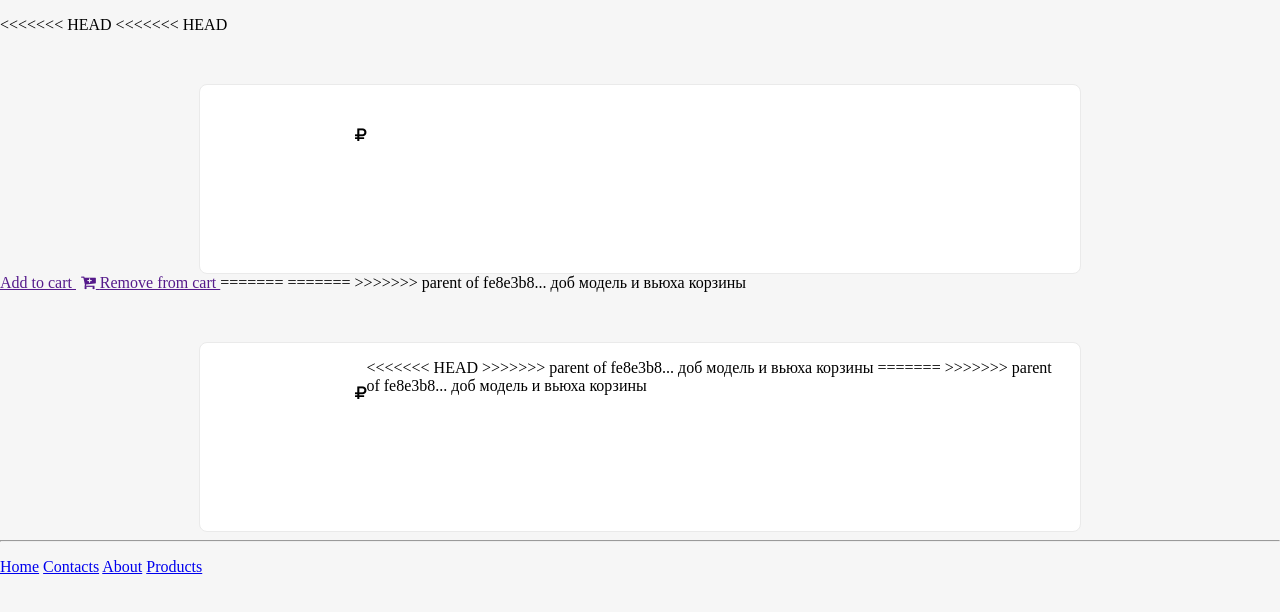
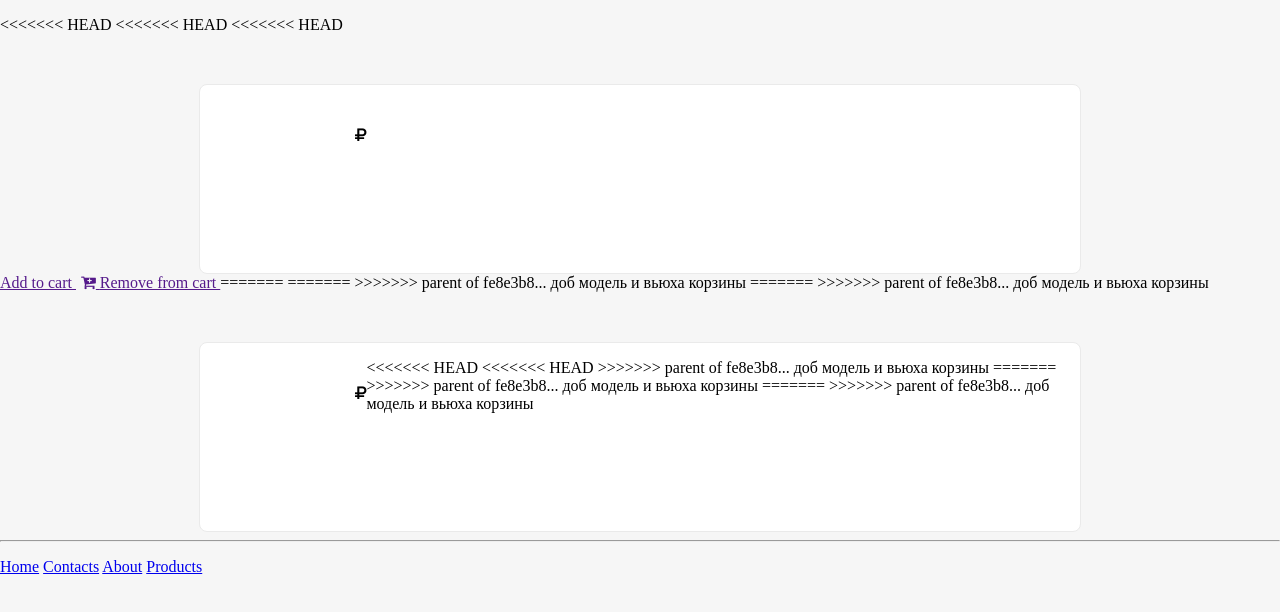
Before and after one commit to Lemonsqz/Myproject, a Django app: template firstap/templates/product/detail.html in a window 1280 px wide. Shown: the part 188-800 px from the top of the page. Run offline with Django 3.2, Linux system fonts and the light colour scheme; the template is opened without the code that fills it, so the values that code supplies are empty.

Commit message:
try to revert

```diff
--- a/firstap/products/models.py
+++ b/firstap/products/models.py
@@ -44,9 +44,12 @@
 class OrderProduct(models.Model):
 <<<<<<< HEAD
 <<<<<<< HEAD
+<<<<<<< HEAD
 	user = models.ForeignKey(settings.AUTH_USER_MODEL,
 								on_delete=models.CASCADE, blank=True, null=False)
 	ordered = models.BooleanField(default=False)
+=======
+>>>>>>> parent of fe8e3b8... доб модель и вьюха корзины
 =======
 >>>>>>> parent of fe8e3b8... доб модель и вьюха корзины
 =======
@@ -64,6 +67,9 @@
 	user = models.ForeignKey(settings.AUTH_USER_MODEL,
 							 on_delete=models.CASCADE)
 <<<<<<< HEAD
+<<<<<<< HEAD
+>>>>>>> parent of fe8e3b8... доб модель и вьюха корзины
+=======
 >>>>>>> parent of fe8e3b8... доб модель и вьюха корзины
 =======
 >>>>>>> parent of fe8e3b8... доб модель и вьюха корзины
--- a/firstap/static/css/main.css
+++ b/firstap/static/css/main.css
@@ -28,6 +28,7 @@
 
 <<<<<<< HEAD
 <<<<<<< HEAD
+<<<<<<< HEAD
 .main_content {
 	display: block;
 	height: 100%;
@@ -35,6 +36,9 @@
 }
 
 .navbar_custom  ul li {
+=======
+.navbar ul li {
+>>>>>>> parent of fe8e3b8... доб модель и вьюха корзины
 =======
 .navbar ul li {
 >>>>>>> parent of fe8e3b8... доб модель и вьюха корзины
--- a/firstap/templates/product/detail.html
+++ b/firstap/templates/product/detail.html
@@ -1,6 +1,7 @@
 {% extends 'basement.html' %}
 
 {% block content %}
+<<<<<<< HEAD
 <<<<<<< HEAD
 <<<<<<< HEAD
 <div class="detail_content">
@@ -29,6 +30,8 @@
 =======
 =======
 >>>>>>> parent of fe8e3b8... доб модель и вьюха корзины
+=======
+>>>>>>> parent of fe8e3b8... доб модель и вьюха корзины
 <div class="product_detail">
 
 	<div class="product_item">
@@ -40,6 +43,9 @@
 
 		<div class="product_price"><p>{{ object.price | safe }}<i class="fa fa-rub" aria-hidden="true"></i></p></div>
 <<<<<<< HEAD
+<<<<<<< HEAD
+>>>>>>> parent of fe8e3b8... доб модель и вьюха корзины
+=======
 >>>>>>> parent of fe8e3b8... доб модель и вьюха корзины
 =======
 >>>>>>> parent of fe8e3b8... доб модель и вьюха корзины
```
